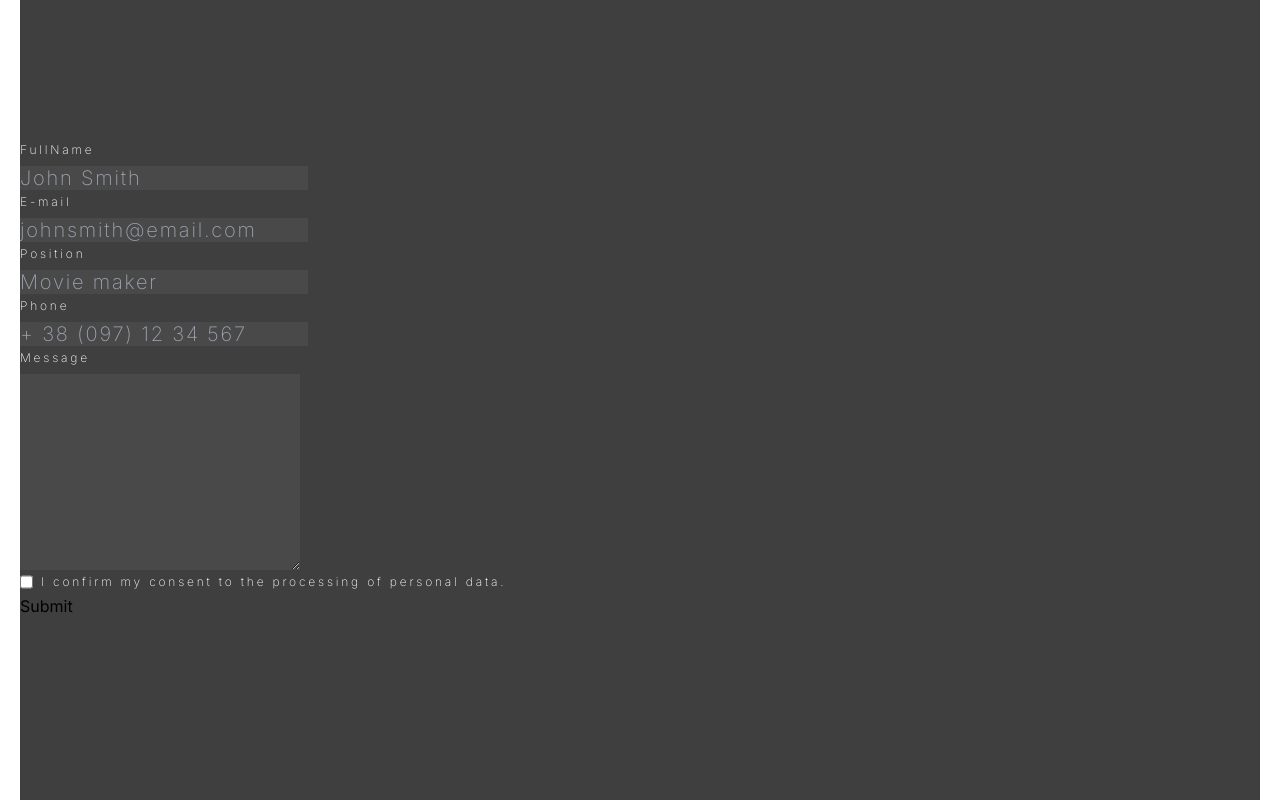
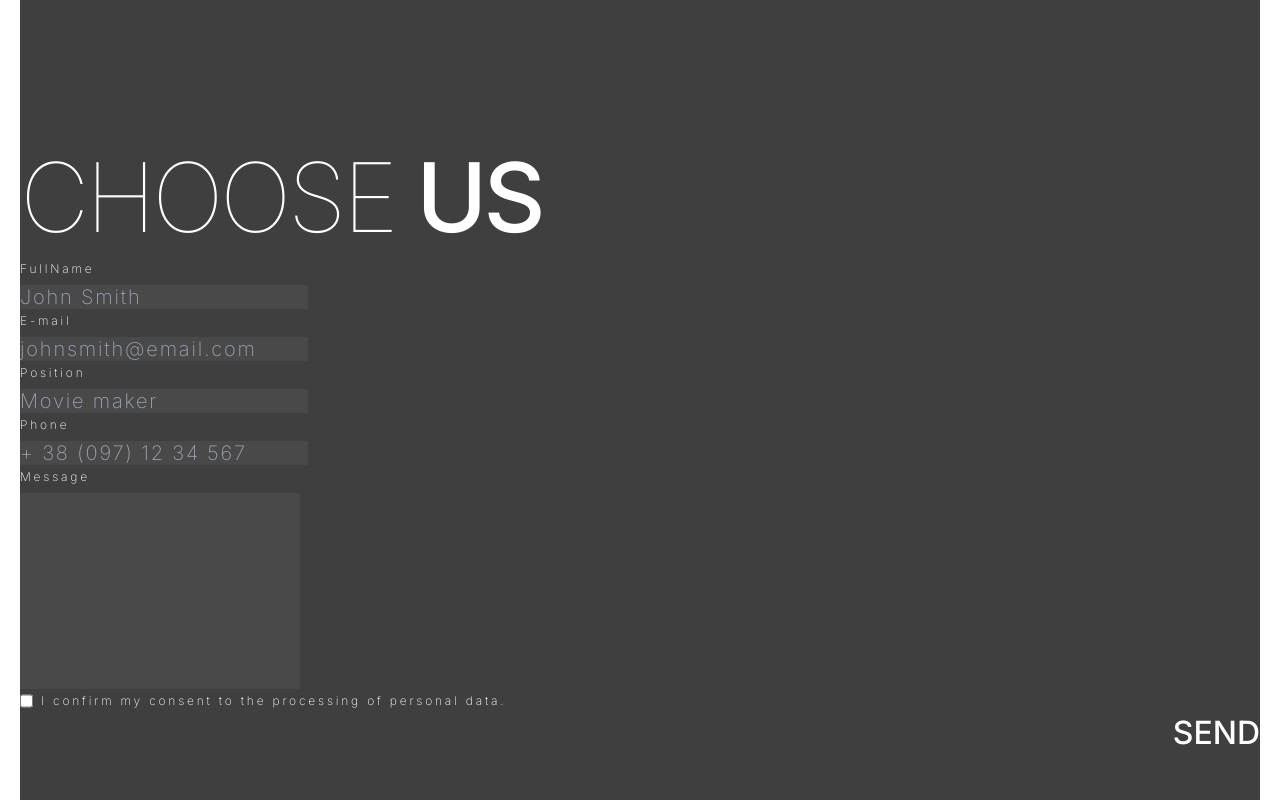
Before and after one commit to TrueMolni/carp-travel, a Next.js app: page / in a window 1280 px wide. Shown: the part 1500-2300 px from the top of the page. Built offline with nearby package versions, Linux system fonts and the light colour scheme; a web font is replaced by a local one.

Commit message:
FE: 9 - Career
add Carrer component, add Title component with styles, add submit Btn to Form component

```diff
--- /dev/null
+++ b/app/components/Carrer.tsx
@@ -0,0 +1,17 @@
+import React from "react";
+import Form from "./shared/Form/Form";
+import Title from "./shared/Title";
+import Span from "./shared/Span";
+
+const Carrer = () => {
+  return (
+    <>
+      <Title title="Choose" size="h2" customClass="tablet:text-justify">
+        <Span text=" US" />
+      </Title>
+      <Form />
+    </>
+  );
+};
+
+export default Carrer;
--- a/app/components/shared/Button.tsx
+++ b/app/components/shared/Button.tsx
@@ -1,7 +1,24 @@
 import React from "react";
 
-const Button = () => {
-  return <button>Button</button>;
+type submitBtn = {
+  text: string;
+  disabled: boolean;
+  customStyles: string;
+};
+
+const Button = ({ text, disabled, customStyles }: submitBtn) => {
+  const btnStyles =
+    "text-accent-500 text-center tm:text-3xl text-[32px] leading-[39px] font-medium";
+  return (
+    <button
+      aria-label="Submit"
+      className={!customStyles ? btnStyles : customStyles + " " + btnStyles}
+      disabled={disabled}
+      type="submit"
+    >
+      {text}
+    </button>
+  );
 };
 
 export default Button;
--- a/app/components/shared/Form/Form.tsx
+++ b/app/components/shared/Form/Form.tsx
@@ -3,8 +3,7 @@
 import React from "react";
 import { FieldValues, useForm } from "react-hook-form";
 import Label from "./Label";
-import Input from "./Input";
-import Checkbox from "./Checkbox";
+import Button from "../Button";
 
 type FormData = {
   fullName: string;
@@ -80,17 +79,17 @@ const Form = () => {
           })}
         />
         {errors.position && (
-          <p className="text-error-500">{`${errors.phone.message}`}</p>
+          <p className="text-error-500">{`${errors?.phone?.message}`}</p>
         )}
       </Label>
 
       <Label text="Message">
         <textarea
           className="text-accent-500 tm:text-[13px] text-[20px] leading-[24px] tracking-[1.8px] font-extralight bg-[#FFFFFF0D]
-          text-justify min-w-[279px] min-h-[196px]"
+          text-justify min-w-[279px] min-h-[196px] resize-none"
           {...register("message", {})}
         />
-        {errors.position && (
+        {errors.message && (
           <p className="text-error-500">{`${errors?.message?.message}`}</p>
         )}
       </Label>
@@ -107,9 +106,7 @@ const Form = () => {
         )}
       </label>
 
-      <button type="submit" disabled={isSubmitting}>
-        Submit
-      </button>
+      <Button disabled={isSubmitting} customStyles="self-end" text="SEND" />
     </form>
   );
 };
--- a/app/components/shared/Title.tsx
+++ b/app/components/shared/Title.tsx
@@ -1,7 +1,73 @@
 import React from "react";
 
-const Title = () => {
-  return <h1>Title</h1>;
+const Title = ({
+  title,
+  size,
+  customClass,
+  children,
+}: {
+  title: string;
+  size: string;
+  customClass?: string;
+  children: React.ReactNode;
+}) => {
+  const mainTitleStyles = "";
+  const secondaryTitleStyles =
+    "uppercase text-accent-500 tablet:text-[67px] mm:text-[40px] text-8xl mm:leading-[56px] tablet:leading-[81px] leading-[119px] font-thin mm:tracking-[-1.6px] tablet:tracking-[-2.68px] tracking-[-3.92px]";
+  const subTitleStyles = "";
+
+  const markup = (size: string) => {
+    switch (size) {
+      case "h1":
+        return (
+          <h1
+            className={
+              !customClass
+                ? mainTitleStyles
+                : mainTitleStyles + " " + customClass
+            }
+          >
+            {title}
+            {children}
+          </h1>
+        );
+
+      case "h2":
+        return (
+          <h2
+            className={
+              !customClass
+                ? secondaryTitleStyles
+                : secondaryTitleStyles + " " + customClass
+            }
+          >
+            {title}
+            {children}
+          </h2>
+        );
+
+      case "h3":
+        return (
+          <h3
+            className={
+              !customClass ? subTitleStyles : subTitleStyles + " " + customClass
+            }
+          >
+            {title}
+            {children}
+          </h3>
+        );
+
+      default:
+        return (
+          <h4 className={subTitleStyles}>
+            {title} {children}
+          </h4>
+        );
+    }
+  };
+
+  return <>{markup(size)}</>;
 };
 
 export default Title;
--- a/app/page.tsx
+++ b/app/page.tsx
@@ -1,5 +1,5 @@
 import Header from "./components/Header";
-import Form from "./components/shared/Form/Form";
+import Carrer from "./components/Carrer";
 
 export default function Home() {
   return (
@@ -9,7 +9,7 @@ export default function Home() {
         <section className="bg-text-500 h-screen" id="about"></section>
         <section className="bg-text-500 h-screen" id="services"></section>
         <section className="bg-text-500 h-screen" id="career">
-          <Form />
+          <Carrer />
         </section>
         <section className="bg-text-500 h-screen" id="gallery"></section>
         <section className="bg-text-500 h-screen" id="contacts"></section>
--- a/tailwind.config.ts
+++ b/tailwind.config.ts
@@ -38,6 +38,7 @@ const config: Config = {
     screens: {
       mm: { max: "767px" },
       tm: { max: "1279px" },
+      tablet: { min: "768px", max: "1279px" },
     },
   },
   plugins: [],
```
